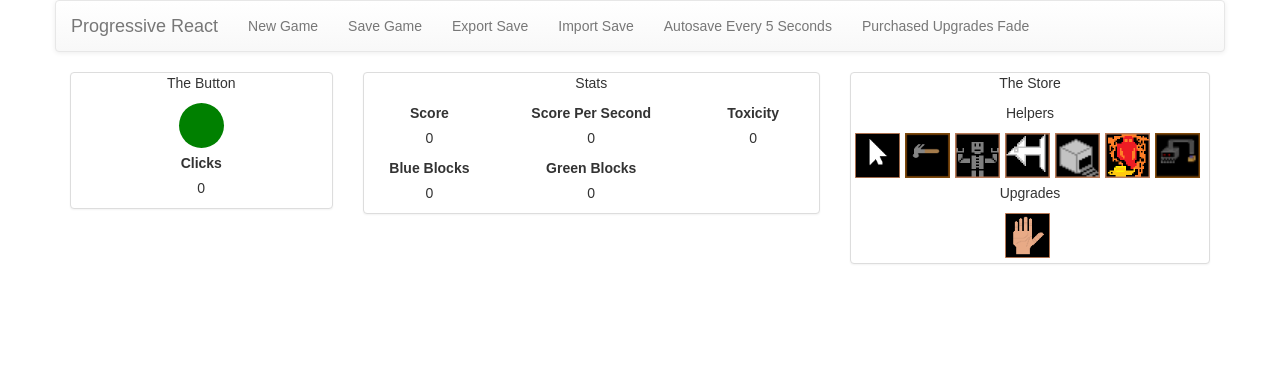
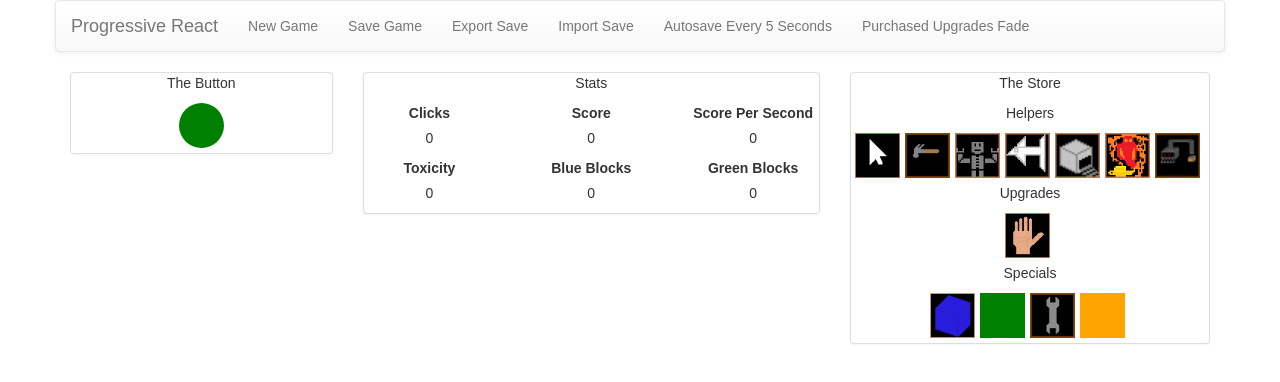
Before and after one commit to TheCrimsonKing92/progressive-react, a React (Create React App) app: page / in a window 1280 px wide. Shown: the top 382 px of the page. Built offline with nearby package versions, Linux system fonts and the light colour scheme.

Commit message:
Re-implement most missing things

```diff
--- a/src/App.js
+++ b/src/App.js
@@ -16,6 +16,7 @@ class App extends Component {
     this.state = this.getGame();
 
     this.buttonClicked = this.buttonClicked.bind(this)
+    this.consume = this.consume.bind(this)
     this.handleExportSave = this.handleExportSave.bind(this)
     this.handleImportSave = this.handleImportSave.bind(this)
     this.handleStorePurchase = this.handleStorePurchase.bind(this)
@@ -48,6 +49,11 @@ class App extends Component {
 
     if (this.upgradePurchased('Helping Handsiest')) {
       base += 16
+    }
+
+    if (this.towerPurchased('Click Tower')) {
+      base += this.state.stats.clicks * Constants.CLICK_TOWER.CLICK_RATE
+      base += this.getPositiveHelperOutput() * Constants.CLICK_TOWER.HELPER_RATE
     }
 
     if (this.upgradePurchased('Click Efficiency')) {
@@ -123,6 +129,10 @@ class App extends Component {
 
       return total
     } else if (name === 'Cloner') {
+      if (this.upgradePurchased('Efficient Operations')) {
+        base += this.state.stats.efficientOperations
+      }
+
       total = base * helper.purchased
 
       if (this.upgradePurchased('Cloner Overdrive')) {
@@ -146,10 +156,91 @@ class App extends Component {
     window.clearInterval(this.autoSave)
     window.clearInterval(this.gameTick)
   }
+  consume() {
+    const consumption = this.getConsumption(this.getPositiveHelperOutput())
+    if (consumption !== 0) {
+      const consumers = this.getHelper('Consumer').purchased
+      let greenBuilt, blueBuilt
+      [greenBuilt, blueBuilt] = this.getBlocksBuilt(consumers)
+
+      let blueBlockFragments, blueBlocks, greenBlockFragments, greenBlocks
+      [blueBlockFragments, blueBlocks, greenBlockFragments, greenBlocks] = this.getBlockStatuses(greenBuilt, blueBuilt)
+
+      this.setState({
+        stats: {
+          ...this.state.stats,
+          blocks: {
+            blue: this.state.stats.blocks.blue + blueBlocks,
+            blueFragments: blueBlockFragments,
+            green: this.state.stats.blocks.green + greenBlocks,
+            greenFragments: greenBlockFragments
+          },
+          score: this.state.stats.score + consumption
+        }
+      })
+    }
+  }
+  efficientOperations() {
+    let counter = 0
+    const times = Math.min(this.getHelper('Robot').purchased, this.getHelper('Cloner').purchased)
+    for (let i = 0; i < times; i++) {
+      if (Math.random() > Constants.EFFICIENT_OPERATIONS_FAILURE_RATE) {
+        counter++
+      }
+    }
+
+    if (counter > 0) {
+      this.setState({
+        stats: {
+          ...this.state.stats,
+          efficientOperations: this.state.stats.efficientOperations + counter
+        }
+      })
+    }
+  }
   evaluateBuyable(buyable, stats = this.state.stats, store = this.state.store) {
     if (!buyable.multiple && buyable.purchased > 0) return false
 
     return buyable.preReqs === null || this.preReqsFulfilled(buyable.preReqs, stats, store)
+  }
+  getBlocksBuilt(consumers) {
+    let blueBuilt = 0
+    let greenBuilt = 0
+
+    while (consumers > 0) {
+      const blue = (Math.random() > Constants.BLOCK_GENERATION_BLUE_RATE)
+      if (Math.random() > Constants.BLOCK_GENERATION_FAILURE_RATE) {
+        if (blue) {
+          blueBuilt++
+        } else {
+          greenBuilt++
+        }
+      }
+      consumers--
+    }
+
+    return [greenBuilt, blueBuilt]
+  }
+  getBlockStatuses(greenBuilt, blueBuilt) {
+    let green = 0
+    let greenTotal = greenBuilt + this.state.stats.blocks.greenFragments
+    let blue = 0
+    let blueTotal = blueBuilt + this.state.stats.blocks.blueFragments
+
+    while (greenTotal > Constants.BLOCK_FRAGMENT_LIMIT) {
+      greenTotal -= Constants.BLOCK_FRAGMENT_LIMIT
+      green++
+    }
+
+    while (blueTotal > Constants.BLOCK_FRAGMENT_LIMIT) {
+      blueTotal -= Constants.BLOCK_FRAGMENT_LIMIT
+      blue++
+    }
+
+    return [blueTotal, blue, greenTotal, green]
+  }
+  getConsumption(income) {
+    return this.calculateScore(this.getHelper('Consumer'))
   }
   getDefaultGameState() {
     return {
@@ -173,6 +264,8 @@ class App extends Component {
         greenFragments: 0
       },
       clicks: 0,
+      efficientOperations: 0,
+      gatheringPower: 0,
       score: 0,
       toxicity: 0
     }
@@ -192,9 +285,14 @@ class App extends Component {
   getHelper(helper, store = this.state.store) {
     return store.helpers[helper]
   }
+  getPositiveHelperOutput() {
+    return Object.values(this.state.store.helpers).filter(h => h.name !== 'Consumer').map(h => this.calculateScore(h)).reduce((acc, val) => acc + val, 0)
+  }
   getScorePerSecond() {
-    // TODO: Calculate score per second based on owned helpers
-    return Object.values(this.state.store.helpers).map(h => this.calculateScore(h)).reduce((acc,val) => acc + val, 0)
+    const positiveHelpers = this.getPositiveHelperOutput()
+    const consumption = this.getConsumption()
+
+    return positiveHelpers + consumption
   }
   getSpecial(special, store = this.state.store) {
     return store.specials[special]
@@ -215,34 +313,7 @@ class App extends Component {
   handleStorePurchase(buyable) {
     if (!buyable.buyable || (!buyable.multiple && buyable.purchased > 0)) return
 
-    const price = Math.floor(buyable.price * Math.pow(buyable.priceGrowth, buyable.purchased))
-
-    if (buyable.currency === 'score') {
-      if (this.state.stats.score >= price) {
-        const bought = {
-          ...buyable,
-          buyable: buyable.multiple,
-          purchased: buyable.purchased + 1
-        }
-
-        const storeKey = buyable.type + 's'
-        const old = this.state.store[storeKey]
-
-        this.setState({
-          stats: {
-            ...this.state.stats,
-            score: this.state.stats.score - price
-          },
-          store: {
-            ...this.state.store,
-            [storeKey]: {
-              ...old,
-              [buyable.name]: bought
-            }
-          }
-        })
-      }
-    }
+    this.purchase(buyable)
   }
   mapGameState(state) {
     return JSON.stringify(state)
@@ -277,6 +348,98 @@ class App extends Component {
   preReqsFulfilled(preReqs, stats, store) {
     return preReqs.map(p => this.preReqFulfilled(p, stats, store)).reduce((a, v) => a && v, true)
   }
+  purchase(buyable) {
+    const price = Math.floor(buyable.price * Math.pow(buyable.priceGrowth, buyable.purchased))
+
+    let statsSplice
+
+    if (buyable.currency === Constants.CURRENCY.SCORE) {
+      if (this.state.stats.score < price) {
+        return
+      }
+
+      statsSplice = {
+        score: this.state.stats.score - price
+      }
+    } else if (buyable.currency === Constants.CURRENCY.BLOCK.BLUE) {
+      if (this.state.stats.blocks.blue < price) {
+        return
+      }
+
+      statsSplice = {
+        blocks: {
+          ...this.state.stats.blocks,
+          blue: this.state.stats.blocks.blue - price
+        }
+      }
+
+      // YUCK
+      if (buyable.name === 'Green Block') {
+        statsSplice = {
+          blocks: {
+            ...statsSplice.blocks,
+            green: this.state.stats.blocks.green + 1
+          }
+        }
+      } else if (buyable.name === 'Toxicity Recyling') {
+        const max = Math.max(0, this.state.stats.toxicity - Constants.TOXICITY_RECYCLING_POWER)
+        statsSplice = {
+          ...this.state.stats,
+          blocks: statsSplice.blocks,
+          toxicity: max
+        }
+      }
+    } else if (buyable.currency === Constants.CURRENCY.BLOCK.GREEN) {
+      if (this.state.stats.blocks.green < price) {
+        return
+      }
+
+      statsSplice = {
+        blocks: {
+          ...this.state.stats.blocks,
+          green: this.state.stats.blocks.green - price
+        }
+      }
+
+      // YUCK
+      if (buyable.name === 'Blue Block') {
+        statsSplice = {
+          blocks: {
+            ...statsSplice.blocks,
+            blue: this.state.stats.blocks.blue + 1
+          }
+        }
+
+        console.log(`StatsSplice: ${JSON.stringify(statsSplice)}`)
+      }
+    } else {
+      console.warn(`Unknown currency ${buyable.currency}`)
+      return
+    }
+
+    const bought = {
+      ...buyable,
+      buyable: buyable.multiple,
+      purchased: buyable.purchased + 1
+    }
+
+    const storeKey = buyable.type + 's'
+    const old = this.state.store[storeKey]
+
+    this.setState({
+      stats: {
+        ...this.state.stats,
+        ...statsSplice
+      },
+      store: {
+        ...this.state.store,
+        [storeKey]: {
+          ...old,
+          [buyable.name]: bought
+        }
+      }
+    })
+  }
   saveGame() {
     localStorage.setItem(Constants.LOCALSTORAGE_ITEM_NAME, this.mapGameState(this.state))
   }
@@ -295,10 +458,16 @@ class App extends Component {
       },
       store: {
         ...this.state.store,
-        upgrades: this.unlockUpgrades()
+        specials: this.unlockBuyables('special'),
+        towers: this.unlockBuyables('tower'),
+        upgrades: this.unlockBuyables('upgrade')
       }
     })
 
+    this.consume()
+    if (this.upgradePurchased('Efficient Operations')) {
+      this.efficientOperations()
+    }
     this.saveTick()
   }
   toggleAutosave() {
@@ -321,8 +490,8 @@ class App extends Component {
       }
     })
   }
-  unlockUpgrades() {
-    const copy = Object.assign({}, this.state.store.upgrades)
+  unlockBuyables(type) {
+    const copy = Object.assign({}, this.state.store[type + 's'])
 
     for (let prop in copy) {
       copy[prop].buyable = this.evaluateBuyable(copy[prop])
@@ -361,25 +530,6 @@ class App extends Component {
       stats: stats,
       store: store
     }
-
-    /*
-    TODO: I guess this should implement some sort of version/upgrade save protocol
-    const stats = previous.stats
-    const store = previous.store
-
-    if (!stats.hasOwnProperty('toxicity')) {
-      stats.toxicity = 0
-    }
-
-    if (!stats.hasOwnProperty('blocks')) {
-      stats.blocks = {
-        blue: 0,
-        green: 0
-      }
-    }
-
-    return previous
-    */
   }
   upgradePurchased(upgrade) {
     const found = this.getUpgrade(upgrade)
@@ -416,7 +566,7 @@ class App extends Component {
           </Row>
           <Row>
             <Col xs={12} md={3}>
-              <ButtonPanel clickHandle={this.buttonClicked} clicks={clicks} />
+              <ButtonPanel clickHandle={this.buttonClicked} />
             </Col>
             <Col xs={12} md={5}>
               <StatsPanel
--- a/src/ButtonPanel.js
+++ b/src/ButtonPanel.js
@@ -20,7 +20,6 @@ class ButtonPanel extends Component {
           <p data-tip="Click to start earning score!">The Button</p>
           <ReactTooltip />
           <TheButton clickHandle={this.handleButtonClick} />
-          <TitleStat title={'Clicks'} stat={this.props.clicks} />
         </Panel>
       </div>
     );
--- a/src/Buyable.js
+++ b/src/Buyable.js
@@ -14,9 +14,10 @@ class Buyable extends Component {
   }
   getTooltip() {
     const buyable = this.props.buyable
+    const currency = buyable.currency !== 'score' ? buyable.currency.replace('-',' ').concat('s') : buyable.currency
 
     const price = Math.floor(buyable.price * Math.pow(buyable.priceGrowth, buyable.purchased))
-    const base = `${buyable.name}</br>${buyable.description}</br>${buyable.multiple ? 'Next costs' : 'Costs'} ${price.toLocaleString()} ${buyable.currency}`
+    const base = `${buyable.name}</br>${buyable.description}</br>${buyable.multiple ? 'Next costs' : 'Costs'} ${price.toLocaleString()} ${currency}`
 
     if (!buyable.multiple) return base
     return `${base}</br>${buyable.purchased} Purchased`
--- a/src/StatsPanel.js
+++ b/src/StatsPanel.js
@@ -16,6 +16,9 @@ class StatsPanel extends Component {
         <Panel>
           <p>Stats</p>
           <Row>
+            <Col xs={6} sm={4}>
+              <TitleStat title={'Clicks'} stat={clicks} />
+            </Col>
             <Col xs={6} sm={4}>
               <TitleStat title={'Score'} stat={score} />
             </Col>
--- a/src/Store.css
+++ b/src/Store.css
@@ -8,6 +8,10 @@
 
 .autoclicker {
     background-image: url('./AutoClickerBig.png')
+}
+
+.blue-block {
+    background-image: url('./BlueBlockPurchase.png')
 }
 
 .buddy-system {
@@ -30,12 +34,20 @@
     background-image: url('./Cloner.png')
 }
 
+.click-tower {
+    background-image: url('./MouseTower.png')
+}
+
 .cloner-overdrive {
     background-image: url('./ClonerOverdrive.png')
 }
 
 .consumer {
     background-image: url('./Consumer.png')
+}
+
+.cost-tower {
+    background-image: url('./CostTower.png')
 }
 
 .cybernetic-synergy {
@@ -46,12 +58,20 @@
     background-image: url('DjinnBig.png')
 }
 
+.efficient-operations {
+    background-image: url('EfficientOperations.png')
+}
+
 .extended-cargo {
     background-image: url('ExtendedCargo.png')
 }
 
 .faded {
     opacity: 0.6
+}
+
+.green-block {
+    background-color: green;
 }
 
 .hammer {
@@ -66,6 +86,10 @@
     background-image: url('./HelpingHand.png')
 }
 
+.power-tower {
+    background-image: url('./PowerTower.png')
+}
+
 .robot {
     background-image: url('./RobotBig.png')
 }
@@ -77,3 +101,11 @@
 .the-awakening {
     background-color: blue
 }
+
+.toxicity-recycling {
+    background-color: orange;
+}
+
+.toxicity-tower {
+    background-color: green
+}
--- a/src/Store.js
+++ b/src/Store.js
@@ -40,7 +40,7 @@ const helpers = {
   'Robot': helper('Robot', 'An AI optimizing score production routines', 1500, Constants.PRICE_GROWTH.HELPER, 10, 5),
   'Airplane': helper('Airplane', 'An allied airplane to drop score en masse', 20000, Constants.PRICE_GROWTH.HELPER, 50, 18),
   'Cloner': helper('Cloner', 'Creates perfect score by cloning parts of the button', 75000, Constants.PRICE_GROWTH.HELPER, 100, 60),
-  'Djinn': helper('Djinn', 'An ancient fire spirit mystically connected to the source', 3500000, Constants.PRICE_GROWTH.HELPER, 250, 100),
+  'Djinn': helper('Djinn', 'An ancient fire spirit mystically connected to the button', 3500000, Constants.PRICE_GROWTH.HELPER, 250, 100),
   'Consumer': helper('Consumer', 'An anti-helper that consumes score to produce blocks.</br> WARNING: These can produce negative score gain!', 5000, Constants.PRICE_GROWTH.HELPER, -1, 0)
 }
 
@@ -93,12 +93,16 @@ const upgrades = {
   'Cloner Overdrive': upgrade('Cloner Overdrive', '+40% Cloner power', 300000, [
     preReq(Constants.PREREQ.HELPER.NUMBER, 'Cloner', 10)
   ]),
-  'The Awakening': upgrade('The Awakening', 'Djinn sacrifice current power to reach full potential', 2500000, [
+  'The Awakening': upgrade('The Awakening', 'Djinn sacrifice current power to reach full potential', 5000000, [
     preReq(Constants.PREREQ.HELPER.NUMBER, 'Djinn', 10)
   ]),
-  'Audible Motivation': upgrade('Audible Motivation', '+2% Djinn power per AutoClicker. +1% AutoClicker power per Djinn', 5000000, [
+  'Audible Motivation': upgrade('Audible Motivation', '+2% Djinn power per AutoClicker. +1% AutoClicker power per Djinn', 10000000, [
     preReq(Constants.PREREQ.HELPER.NUMBER, 'Djinn', 15),
     preReq(Constants.PREREQ.HELPER.NUMBER, 'AutoClicker', 15)
+  ]),
+  'Efficient Operations': upgrade('Efficient Operations', 'Each Robot has a chance to upgrade the base power of Cloners', 20000000, [
+    preReq(Constants.PREREQ.HELPER.NUMBER, 'Robot', 20),
+    preReq(Constants.PREREQ.HELPER.NUMBER, 'Cloner', 20)
   ])
 }
 
@@ -106,19 +110,26 @@ const tower = (
   name = 'Tower',
   description = 'A tower',
   price = 1,
-  currency = Constants.CURRENCY.BLOCK.BLUE,
   preReqs = null) =>
 ({
-  ...buyable(name, description, price, Constants.PRICE_GROWTH.UPGRADE, currency, false, false),
+  ...buyable(name, description, price, Constants.PRICE_GROWTH.UPGRADE, Constants.CURRENCY.BLOCK.BLUE, false, false),
   preReqs: preReqs,
   type: 'tower'
 })
 
 const towers = {
-  'Click Tower': tower('Click Tower', 'Increases mouse power by 5% of clicks and 1% of helper power', 10000),
-  'Cost Tower': tower('Cost Tower', 'Reduces score costs by 10%', 5000),
-  'Power Tower': tower('Power Tower', 'Increases helper power', 2500),
-  'Toxicity Tower': tower('Toxicity Tower', 'Reduces helper toxicity production', 5000)
+  'Click Tower': tower('Click Tower', 'Increases mouse power by 5% of clicks and 1% of helper power', 10000, [
+    preReq(Constants.PREREQ.HELPER.PURCHASED, 'Consumer'),
+  ]),
+  'Cost Tower': tower('Cost Tower', 'Reduces score costs by 10%', 5000, [
+    preReq(Constants.PREREQ.HELPER.PURCHASED, 'Consumer')
+  ]),
+  'Power Tower': tower('Power Tower', 'Increases helper power', 2500, [
+    preReq(Constants.PREREQ.HELPER.PURCHASED, 'Consumer')
+  ]),
+  'Toxicity Tower': tower('Toxicity Tower', 'Reduces helper toxicity production', 5000, [
+    preReq(Constants.PREREQ.HELPER.PURCHASED, 'Consumer')
+  ])
 }
 
 const special = (
@@ -126,19 +137,27 @@ const special = (
   description = 'A special',
   price = 1,
   priceGrowth = Constants.PRICE_GROWTH.SPECIAL,
-  currency = Constants.CURRENCY.BLOCK.GREEN,
   preReqs = null) =>
 ({
-  ...buyable(name, description, price, Constants.PRICE_GROWTH.SPECIAL, currency, false, true),
+  ...buyable(name, description, price, Constants.PRICE_GROWTH.SPECIAL, Constants.CURRENCY.BLOCK.GREEN, false, true),
   preReqs: preReqs,
   type: 'special'
 })
 
 const specials = {
   'Blue Block': special('Blue Block', 'A blue block', 5, Constants.PRICE_GROWTH.SPECIAL),
-  'Green Block': special('Green Block', 'A green block', 5, Constants.PRICE_GROWTH.SPECIAL, Constants.CURRENCY.BLOCK.BLUE),
-  'Tamer': special('Tamer', 'Tames a consumer\'s hunger by 5%', 150, Constants.PRICE_GROWTH.SPECIAL),
-  'Toxicity Recycling': special('Toxicity Recycling', 'Removes 10 toxicity', 50, Constants.PRICE_GROWTH.SPECIAL)
+  'Green Block': {
+    ...special('Green Block', 'A green block', 5, Constants.PRICE_GROWTH.SPECIAL, [
+      preReq(Constants.PREREQ.HELPER.PURCHASED, 'Consumer')
+    ]),
+    currency: Constants.CURRENCY.BLOCK.BLUE
+  },
+  'Tamer': special('Tamer', 'Tames a consumer\'s hunger by 5%', 150, Constants.PRICE_GROWTH.SPECIAL, [
+    preReq(Constants.PREREQ.HELPER.PURCHASED, 'Consumer')
+  ]),
+  'Toxicity Recycling': special('Toxicity Recycling', 'Removes 10 toxicity', 50, Constants.PRICE_GROWTH.SPECIAL, [
+    preReq(Constants.PREREQ.HELPER.PURCHASED, 'Consumer')
+  ])
 }
 
 export default {
```
Also changed, not shown: src/Constants.js (+10 -1 lines).
